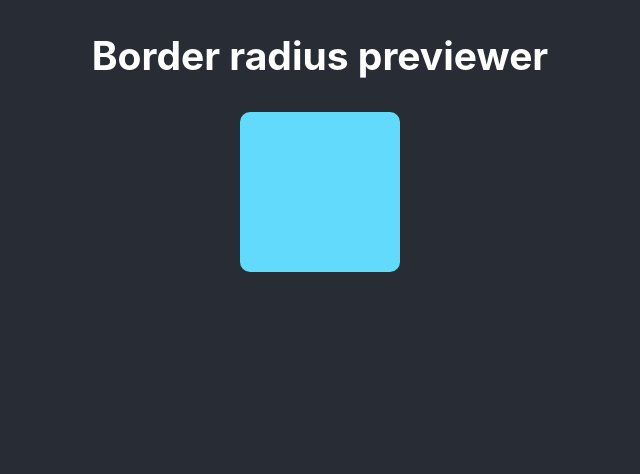
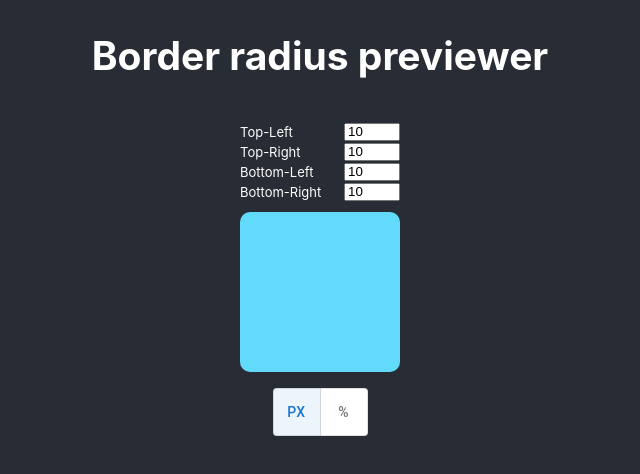
Before and after one commit to Vinny021/border-radius-previewer, a React (Create React App) app: page / in a window 1280 px wide. Shown: the top 474 px of the page, without its empty margins (320-960 px from the left). Built offline with nearby package versions, Linux system fonts and the light colour scheme.

Commit message:
Alteração dinamica dos valores de border radius

```diff
--- a/package.json
+++ b/package.json
@@ -4,6 +4,9 @@
   "version": "0.1.0",
   "private": true,
   "dependencies": {
+    "@emotion/react": "^11.10.5",
+    "@emotion/styled": "^11.10.5",
+    "@mui/material": "^5.11.4",
     "@testing-library/jest-dom": "^5.16.5",
     "@testing-library/react": "^13.4.0",
     "@testing-library/user-event": "^13.5.0",
--- a/src/App.jsx
+++ b/src/App.jsx
@@ -1,12 +1,12 @@
 import './App.css';
-import BoxPreviewer from './components/BoxPreviewer/BoxPreviewerComponent';
+import InputsForm from './components/InputsForm/InputsComponents';
 
 function App() {
   return (
     <div className="App">
       <header className="App-header">
         <h2>Border radius previewer</h2>
-        <BoxPreviewer/>
+        <InputsForm />
       </header>
     </div>
   );
--- a/src/components/BoxPreviewer/BoxPreviewerComponent.jsx
+++ b/src/components/BoxPreviewer/BoxPreviewerComponent.jsx
@@ -1,16 +1,10 @@
-import { useState } from 'react';
 import './BoxPreviewer.css'
 
-function BoxPreviewer(){
-    const [topLeft, setTopLeft] = useState(10);
-    const [topRight, setTopRight] = useState(10);
-    const [bottomLeft, setBottomLeft] = useState(10);
-    const [bottomRight, setBottomRight] = useState(10);
-
+function BoxPreviewer(props){
     return(
         <div className="Box"
             style={{
-                borderRadius: `${topLeft}px ${topRight}px ${bottomLeft}px ${bottomRight}px`
+                borderRadius: `${props.topLeft}${props.measurement} ${props.topRight}${props.measurement} ${props.bottomLeft}${props.measurement} ${props.bottomRight}${props.measurement}`
             }}/>
     );
 }
--- /dev/null
+++ b/src/components/InputsForm/InputsComponents.jsx
@@ -0,0 +1,73 @@
+import './InputsForm.css'
+import {useState} from 'react';
+import BoxPreviewer from '../BoxPreviewer/BoxPreviewerComponent'
+import ToggleButton from '@mui/material/ToggleButton';
+import ToggleButtonGroup from '@mui/material/ToggleButtonGroup';
+
+function InputsForm() {
+    const [topLeft, setTopLeft] = useState(10);
+    const [topRight, setTopRight] = useState(10);
+    const [bottomLeft, setBottomLeft] = useState(10);
+    const [bottomRight, setBottomRight] = useState(10);
+    const [measurement, setMeasurement] = useState('px');
+
+    const handleChange = (event, newMeasurement) => {
+      setMeasurement(newMeasurement);
+    };
+
+    return(
+        <div>
+          <div className='InputRow'>
+            <div style={{marginLeft: 0,marginRight: 'auto'}} className='RadiusInputs'>
+              <div className='Inputs'>
+                <p>Top-Left</p>
+                <input type="number" value={topLeft} onChange={(event)=>{event.target.value === '' || event.target.value < 0? setTopLeft(0) : setTopLeft(event.target.value)}}/>
+              </div>
+              <div className='Inputs'>
+                <p>Top-Right</p>
+                <input type="number" value={topRight} onChange={(event)=>{event.target.value === '' || event.target.value < 0? setTopRight(0) : setTopRight(event.target.value)}}/>
+              </div>
+              <div className='Inputs'>
+                <p>Bottom-Left</p>
+                <input type="number" value={bottomLeft} onChange={(event)=>{event.target.value === '' || event.target.value < 0? setBottomLeft(0) : setBottomLeft(event.target.value)}}/>
+              </div>
+              <div className='Inputs'>
+                <p>Bottom-Right</p>
+                <input type="number" value={bottomRight} onChange={(event)=>{event.target.value === '' || event.target.value < 0? setBottomRight(0) : setBottomRight(event.target.value)}}/>
+              </div>
+            </div>
+            {/* <div style={{marginLeft: 'auto',marginRight: 0}} className='RadiusInputs'>
+              <div className='Inputs'>
+                <p>Top-Left</p>
+                <input type="number" />
+              </div>
+              <div className='Inputs'>
+                <p>Top-Right</p>
+                <input type="number" />
+              </div>
+              <div className='Inputs'>
+                <p>Bottom-Left</p>
+                <input type="number" />
+              </div>
+              <div className='Inputs'>
+                <p>Bottom-Right</p>
+                <input type="number" />
+              </div>
+            </div> */}
+          </div>
+          <BoxPreviewer topLeft={topLeft} topRight={topRight} bottomLeft={bottomLeft} bottomRight={bottomRight} measurement={measurement}/>
+          <ToggleButtonGroup
+            style={{marginTop:'1rem', backgroundColor:'white'}}
+            color="primary"
+            value={measurement}
+            exclusive
+            onChange={handleChange}
+          >
+            <ToggleButton style={{width:'3rem'}} value="px">Px</ToggleButton>
+            <ToggleButton style={{width:'3rem'}} value="%">%</ToggleButton>
+          </ToggleButtonGroup>
+        </div>
+    );
+}
+
+export default InputsForm;
--- /dev/null
+++ b/src/components/InputsForm/InputsForm.css
@@ -0,0 +1,35 @@
+.InputRow{
+    /* width: 23rem; */
+    display: flex;
+    flex-direction: row;
+    align-items: center;
+  }
+
+  .RadiusInputs{
+    display: flex;
+    flex-direction: column;
+    justify-content: space-between;
+    padding: 10px 0;
+    width: 10rem;
+    margin-left: 3rem;
+  }
+
+  .Inputs {
+    display: flex;
+    flex-direction: row;
+    align-items: center;
+    height: 1.25rem;
+  }
+
+  .Inputs input {
+    height: 0.75rem;
+    width: 3rem;
+    margin-left: auto;
+    margin-right: 0;
+  }
+
+  .Inputs p {
+    font-size: small;
+    margin-left: 0;
+    margin-right: auto;
+  }
```
Also changed, not shown: 1 other file (tests, documents, lock files or other folders).
